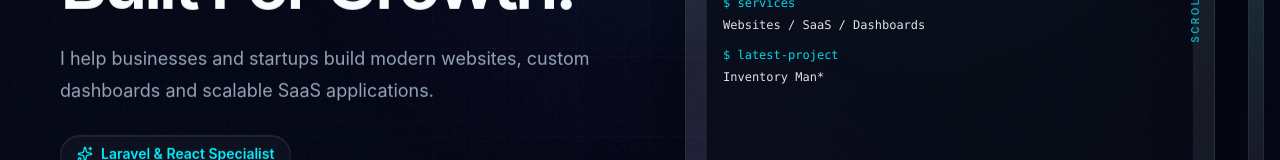
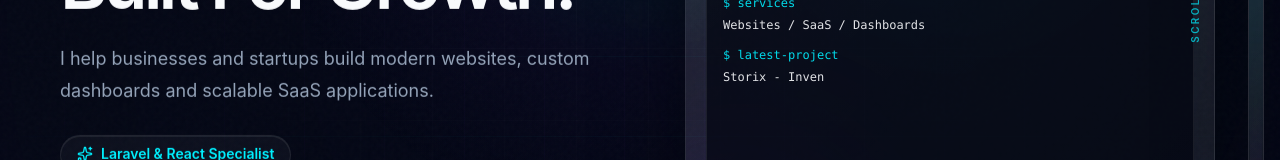
Before and after one commit to ProPlexity1/Portfolio, a React (Vite) app: page / in a window 1280 px wide. Shown: the part 384-544 px from the top of the page. Built offline with nearby package versions, Linux system fonts and the light colour scheme.

Commit message:
Fixed some stuff for mobile experences

```diff
--- a/src/features/story/data/portfolio.js
+++ b/src/features/story/data/portfolio.js
@@ -15,7 +15,7 @@ export const techStack = ['React', 'Laravel', 'PostgreSQL', 'Tailwind CSS', 'JWT
 export const terminalLines = [
   ['$ whoami', 'Ukasha Bin Khalil'],
   ['$ services', 'Websites / SaaS / Dashboards'],
-  ['$ latest-project', 'Inventory Management SaaS'],
+  ['$ latest-project', 'Storix - Inventory Management SaaS'],
   ['$ availability', 'Available for Client Work'],
 ]
 
```
